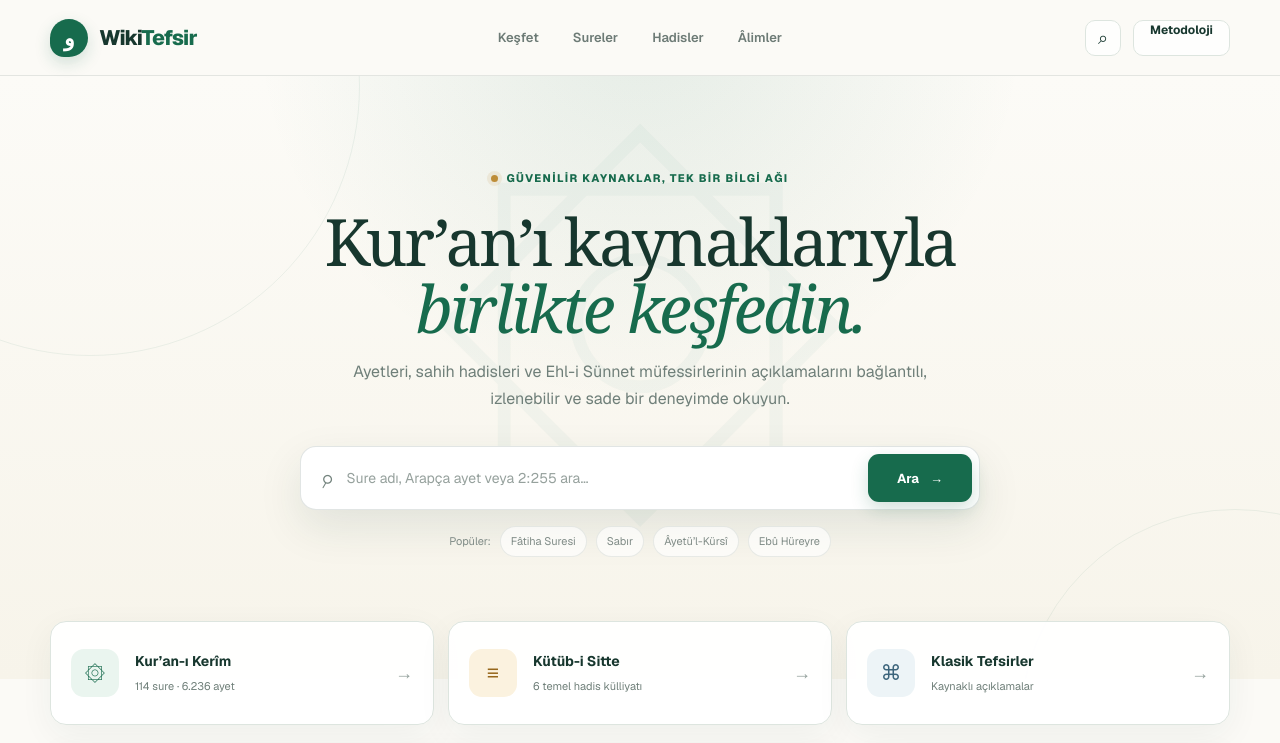
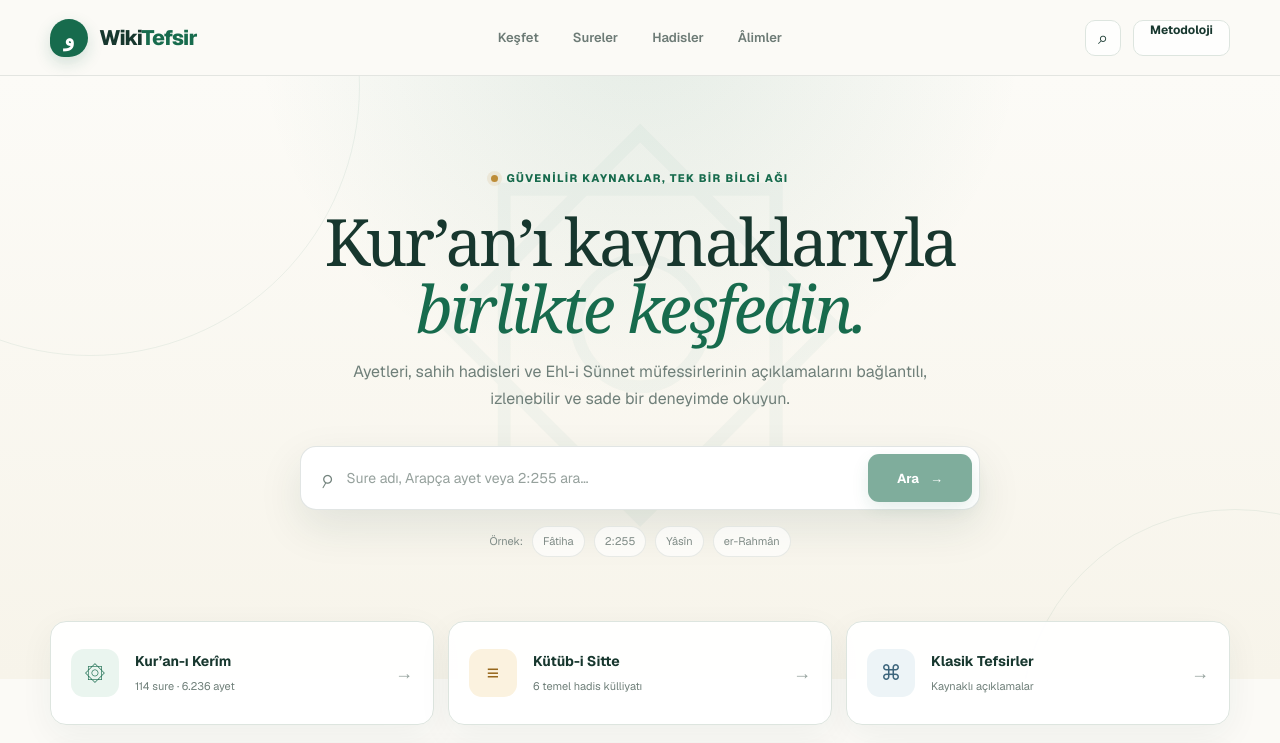
Before and after one commit to saitakarcesme/WikiTefsir, a Next.js app: page / in a window 1280 px wide. Shown: the top 743 px of the page. Built offline with nearby package versions, Linux system fonts and the light colour scheme.

Commit message:
style: surface verified Quran search examples

```diff
--- a/app/globals.css
+++ b/app/globals.css
@@ -134,6 +134,7 @@ button { cursor: pointer; }
 .search-box input::placeholder { color: #96a19d; }
 .search-box button { height: 48px; min-width: 104px; border: 0; border-radius: 11px; background: var(--green); color: #fff; font-size: 13px; font-weight: 700; box-shadow: 0 7px 18px rgba(23,107,77,.2); }
 .search-box button:hover { background: var(--green-dark); }
+.search-box button:disabled { cursor: not-allowed; opacity: .55; }
 .search-box button span { margin-left: 8px; }
 
 .search-results {
@@ -153,7 +154,7 @@ button { cursor: pointer; }
 .search-results a:hover { background: var(--green-pale); }
 .search-results strong, .search-results small { display: block; }
 .search-results strong { margin-bottom: 3px; font-size: 12px; }
-.search-results small { color: var(--muted); font-size: 10px; }
+.search-results small { max-width: 520px; overflow: hidden; color: var(--muted); font-size: 10px; text-overflow: ellipsis; white-space: nowrap; }
 .search-results > p { margin: 0; padding: 15px; color: var(--muted); font-size: 12px; text-align: center; }
 .result-type { color: #9a6d25; font-size: 9px; font-weight: 800; letter-spacing: .08em; text-transform: uppercase; }
 
--- a/app/page.tsx
+++ b/app/page.tsx
@@ -1,3 +1,4 @@
+import Link from 'next/link';
 import { SearchExplorer } from './components/search-explorer';
 import { KnowledgeGraph } from './components/knowledge-graph';
 import { SiteHeader } from './components/site-header';
@@ -32,11 +33,11 @@ export default function Home() {
         <SearchExplorer />
 
         <div className="quick-searches" aria-label="Örnek aramalar">
-          <span>Popüler:</span>
-          <a href="#fatiha">Fâtiha Suresi</a>
-          <a href="#sabir">Sabır</a>
-          <a href="#ayet-el-kursi">Âyetü’l-Kürsî</a>
-          <a href="#ebu-hureyre">Ebû Hüreyre</a>
+          <span>Örnek:</span>
+          <Link href="/sure/fatiha">Fâtiha</Link>
+          <Link href="/sure/al-baqara#ayet-255">2:255</Link>
+          <Link href="/sure/yasin">Yâsîn</Link>
+          <Link href="/sure/ar-rahman">er-Rahmân</Link>
         </div>
       </section>
 
@@ -77,7 +78,7 @@ export default function Home() {
               <div><strong>3</strong><span>Tefsir kaydı</span></div>
               <div><strong>8</strong><span>İlişkili hadis</span></div>
               <div><strong>5</strong><span>Kavram</span></div>
-              <a href="/sure/fatiha#ayetler">Ayet sayfasını aç <span>→</span></a>
+              <Link href="/sure/fatiha#ayetler">Ayet sayfasını aç <span>→</span></Link>
             </div>
           </article>
 
```
